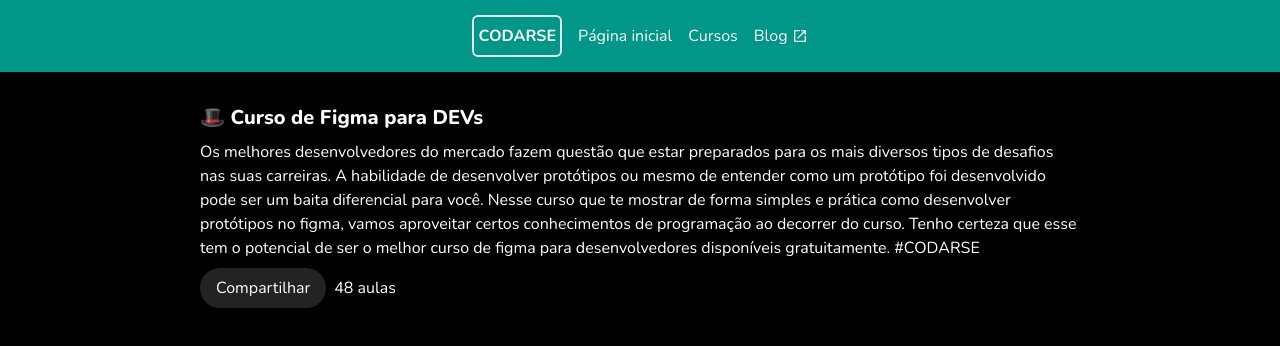
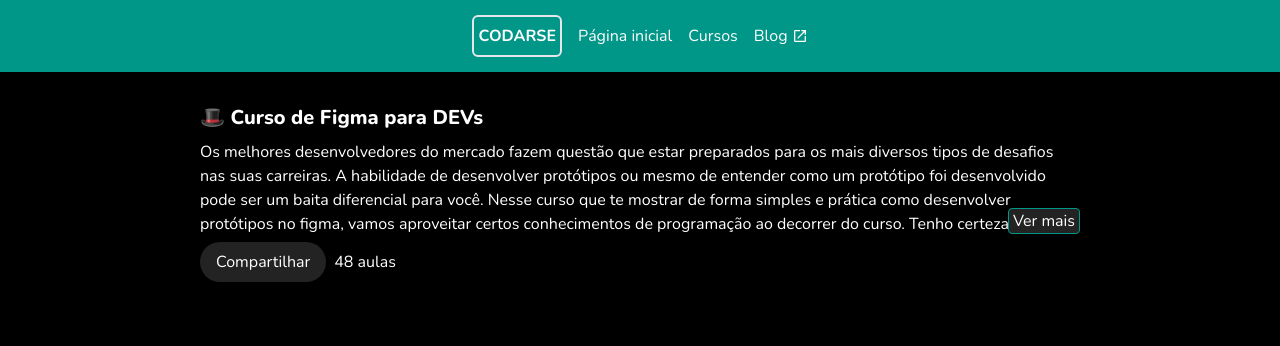
Before and after one commit to henrique-brites/yyoutube-nextjs-course-platform, a Next.js app: page /courses/123 in a window 1280 px wide. Shown: the top 346 px of the page. Built offline with nearby package versions, Linux system fonts and the light colour scheme.

Commit message:
feat: add collapsible text component

```diff
--- a/src/components/course-header/CourseHeader.tsx
+++ b/src/components/course-header/CourseHeader.tsx
@@ -1,3 +1,4 @@
+import { CollapsibleText } from "./components/CollapsibleText";
 
 export const CourseHeader = () => {
   return (
@@ -5,9 +6,11 @@
       <h1 className="font-extrabold text-xl">
         🎩 Curso de Figma para DEVs
       </h1>
-      <p>
+
+      <CollapsibleText numberOfLinesWhenClosed={4}>
         Os melhores desenvolvedores do mercado fazem questão que estar preparados para os mais diversos tipos de desafios nas suas carreiras. A habilidade de desenvolver protótipos ou mesmo de entender como um protótipo foi desenvolvido pode ser um baita diferencial para você. Nesse curso que te mostrar de forma simples e prática como desenvolver protótipos no figma, vamos aproveitar certos conhecimentos de programação ao decorrer do curso. Tenho certeza que esse tem o potencial de ser o melhor curso de figma para desenvolvedores disponíveis gratuitamente. #CODARSE
-      </p>
+      </CollapsibleText>
+
       <div className="flex gap-2 items-center">
         <button className="py-2 px-4 bg-paper rounded-full">
           Compartilhar
--- /dev/null
+++ b/src/components/course-header/components/CollapsibleText.tsx
@@ -0,0 +1,32 @@
+"use client";
+
+import { CSSProperties } from "react";
+import { useState } from "react";
+
+interface ICollapsibleTextProps {
+  numberOfLinesWhenClosed: number;
+  children: React.ReactNode;
+}
+export const CollapsibleText = ({ children, numberOfLinesWhenClosed }: ICollapsibleTextProps) => {
+  const [open, setOpen] = useState(false);
+
+  return (
+    <div className="flex flex-col items-end">
+      <p
+        data-open={open}
+        style={{ "--number-of-lines-when-closed": numberOfLinesWhenClosed } as CSSProperties}
+        className="data-[open=false]:line-clamp-[var(--number-of-lines-when-closed)]"
+      >
+        {children}
+      </p>
+
+      <button
+        data-open={open}
+        onClick={() => setOpen(!open)}
+        className="px-1 bg-paper rounded border border-primary data-[open=false]:-mt-7"
+      >
+        {open ? "Ver menos" : "Ver mais"}
+      </button>
+    </div>
+  );
+};
```
